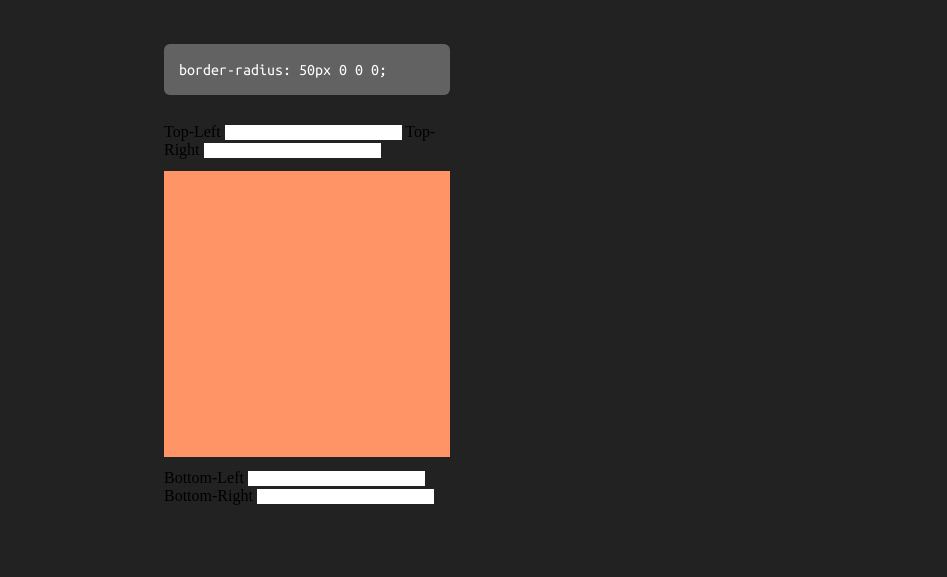
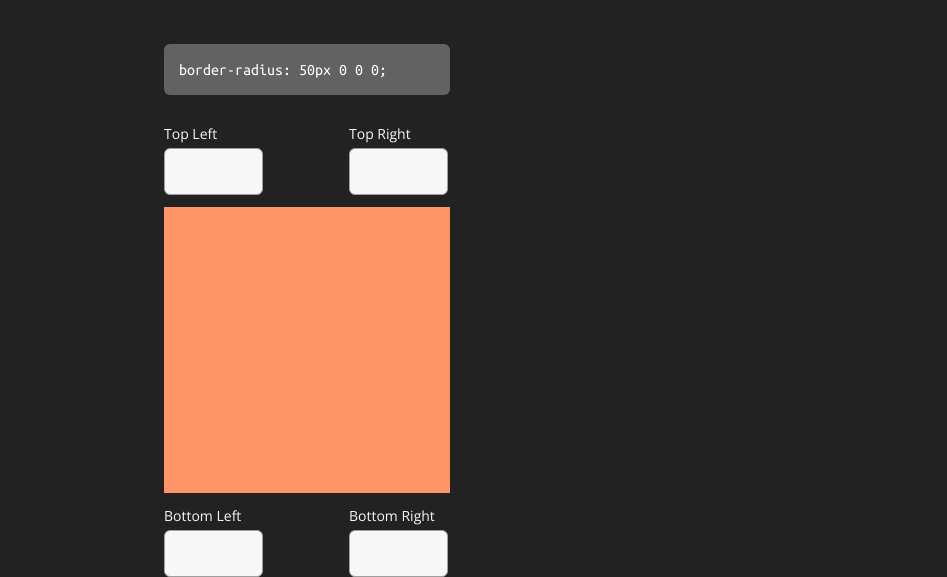
Before and after one commit to LucasMedeiros7/css-preview-border-radius, a plain HTML site: page index.html in a window 1280 px wide. Shown: the part 271-848 px from the top of the page, without its empty margins (333-1280 px from the left). Before the commit the page ends 800 px from the top, so only its background shows below. Drawn offline with nearby package versions, Linux system fonts and the light colour scheme.

Commit message:
done styling

```diff
--- a/assets/styles.css
+++ b/assets/styles.css
@@ -51,7 +51,7 @@ html {
   font-size: 16px;
   font-weight: 400;
   line-height: 24px;
-  color: #FFFFFF;
+  color: #ffffff;
 }
 
 .main-container {
@@ -62,9 +62,37 @@ html {
   margin: 105px auto 0 auto;
 }
 
+.main-container label {
+  font-family: 'Open sans', sans-serif;
+  font-size: 14px;
+  font-weight: 400;
+  line-height: 21px;
+  color: #f7f7f7;
+}
+
+.top-inputs,
+.bottom-inputs {
+  display: flex;
+  width: 100%;
+  max-width: 286px;
+  gap: 86px;
+}
+
+.top-inputs input,
+.bottom-inputs input {
+  margin-top: 4px;
+  background-color: #f7f7f7;
+  border-radius: 6px;
+  height: 35px;
+  width: 85px;
+  border: 1px solid #9E9E9E;
+  outline: none;
+  padding: 5px 0 5px 12px;
+}
+
 .preview-container {
-  width: 286px;
-  max-width: 100%;
+  width: 100%;
+  max-width: 286px;
 }
 
 .box {
--- a/index.html
+++ b/index.html
@@ -11,7 +11,7 @@
       rel="stylesheet"
     />
 
-    <link rel="stylesheet" href="./assets/styles.css">
+    <link rel="stylesheet" href="./assets/styles.css" />
     <title>CSS Preview: Border Radius</title>
   </head>
   <body>
@@ -55,19 +55,27 @@
 
       <div class="preview-container">
         <div class="top-inputs">
-          <label for="top-left">Top-Left</label>
-          <input type="text" id="top-left" />
+          <div>
+            <label for="top-left">Top Left</label>
+            <input type="text" id="top-left" />
+          </div>
 
-          <label for="top-right">Top-Right</label>
-          <input type="text" id="top-right" />
+          <div>
+            <label for="top-right">Top Right</label>
+            <input type="text" id="top-right" />
+          </div>
         </div>
         <div class="box"></div>
         <div class="bottom-inputs">
-          <label for="bottom-left">Bottom-Left</label>
-          <input type="text" id="bottom-left" />
+          <div>
+            <label for="bottom-left">Bottom Left</label>
+            <input type="text" id="bottom-left" />
+          </div>
 
-          <label for="bottom-right">Bottom-Right</label>
-          <input type="text" id="bottom-right" />
+          <div>
+            <label for="bottom-right">Bottom Right</label>
+            <input type="text" id="bottom-right" />
+          </div>
         </div>
       </div>
     </main>
```
